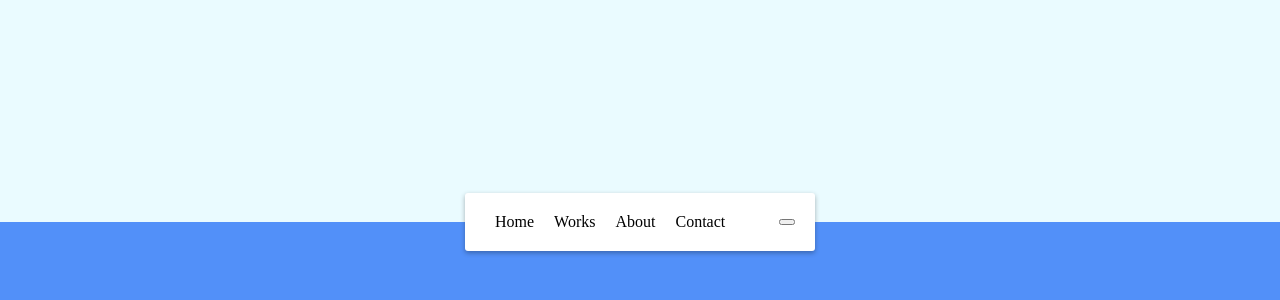
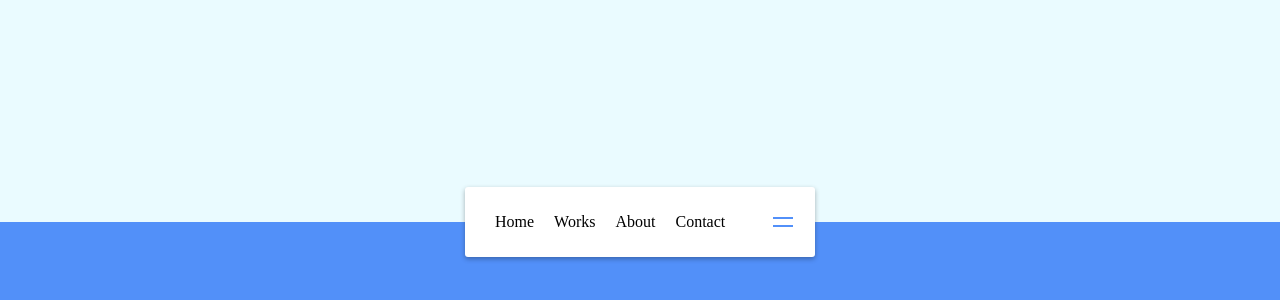
Before and after one commit to wagnergabe/Animated-Navigation, a plain HTML site: page index.html in a window 1280 px wide. Shown: the part 178-478 px from the top of the page. Drawn offline with Linux system fonts and the light colour scheme.

Commit message:
animation partial working

```diff
--- a/script.js
+++ b/script.js
@@ -0,0 +1,6 @@
+const toggle = document.getElementById('toggle');
+const nav = document.getElementById('nav')
+
+toggle.addEventListener('click', () => {
+    nav.classList.toggle('active')
+})
--- a/style.css
+++ b/style.css
@@ -65,3 +65,40 @@ nav ul a {
     text-decoration: none;
     margin: 0 10px;
 }
+
+.icon {
+    background-color: #fff;
+    border: 0;
+    cursor: pointer;
+    padding: 0;
+    position: relative;
+    height: 30px;
+    width: 30px;
+}
+
+.icon:focus {
+    outline: 0
+}
+
+.icon .line {
+    background-color: #5290f9;
+    height: 2px;
+    width: 20px;
+    position: absolute;
+    top: 10px;
+    left: 5px;
+    transition: transform 0.6s linear;
+}
+
+.icon .line2 {
+    top: auto;
+    bottom: 10px;
+}
+
+.nav.active .icon .line1 {
+    transform: rotate(-765deg) translateY(5.5px);
+}
+
+.nav.active .icon .line2 {
+    transform: rotate(-765deg) translateY(-5.5px);
+}
```
